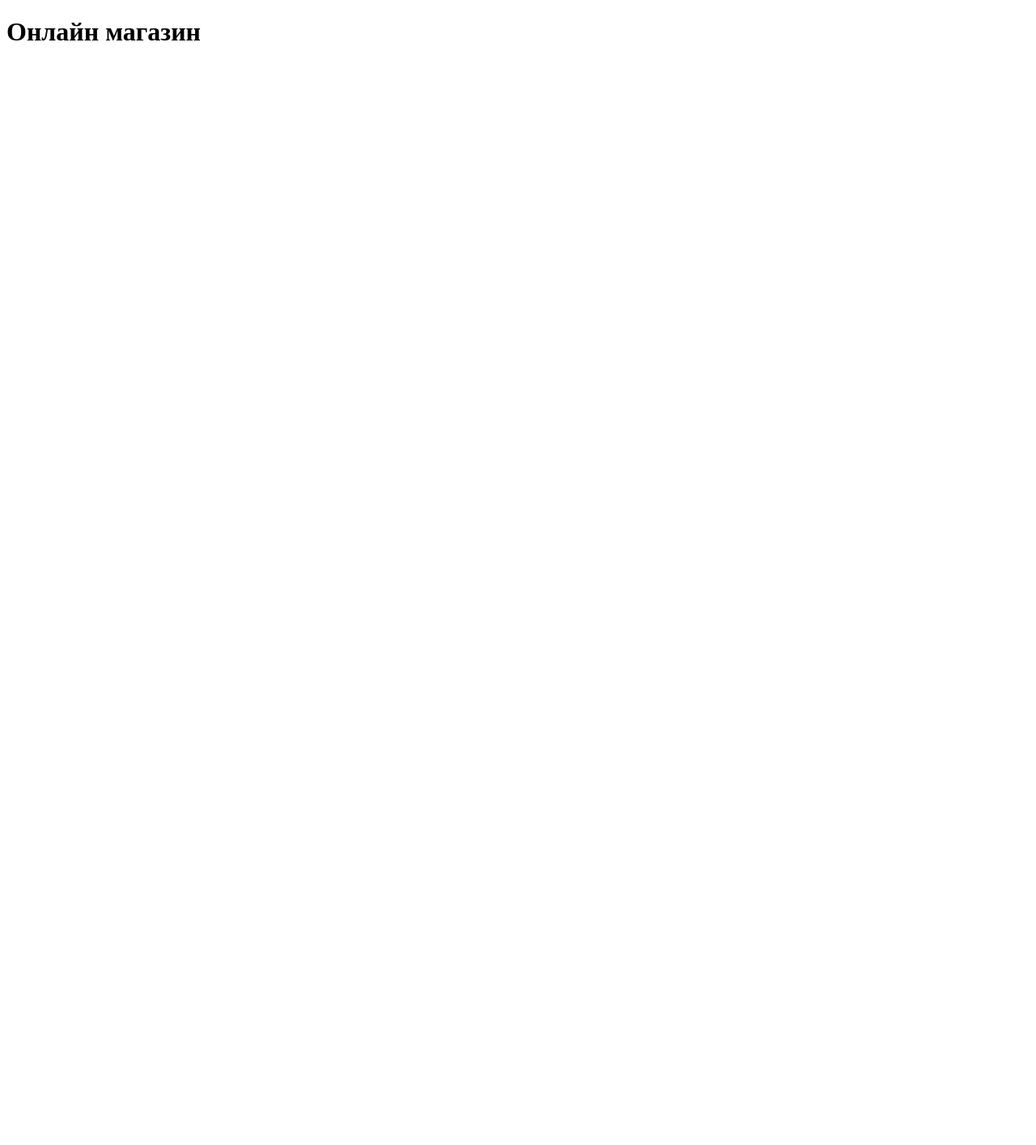
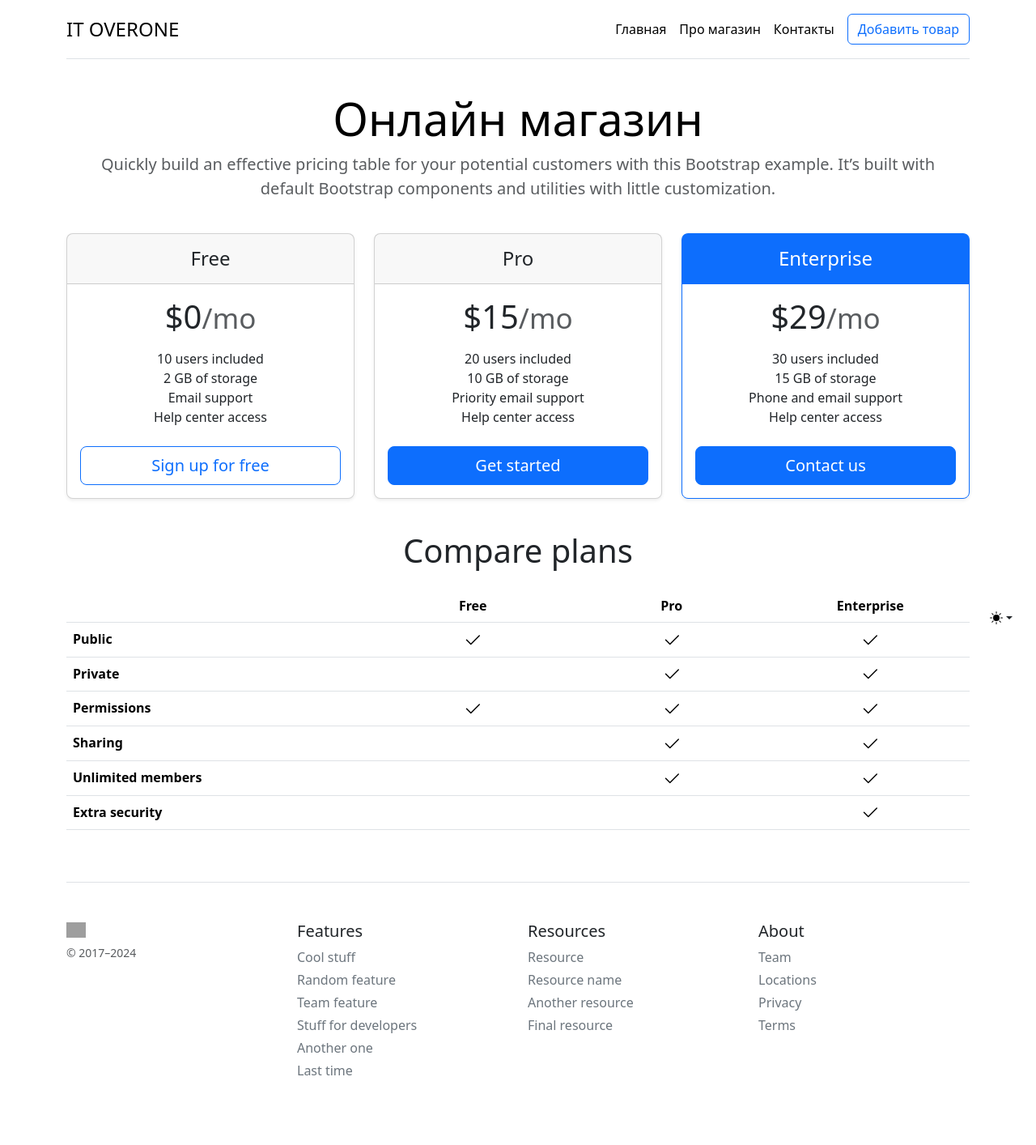
Before and after one commit to TatOver/Shoponline, a Flask app: page / in a window 1280 px wide. Before the commit the page is almost empty. Shown: the whole page at 81% size. Before the commit the page ends 50 px from the top, so only its background shows below. Run offline with Flask 3, Linux system fonts and the light colour scheme; lists and menus that the app fills with data are empty; some libraries are stand-ins or nearby versions; grey boxes are pictures that could not be loaded.

Commit message:
styles bootstrap

```diff
--- a/app.py
+++ b/app.py
@@ -1,6 +1,8 @@
 from flask import Flask, render_template
+from flask_sqlalchemy import SQLAlchemy
 
 app = Flask(__name__)
+app.config['SQLALCHEMY_DATABASE_URI'] = 'sqlite:///shop.db'
 
 @app.route('/')
 def index():
--- /dev/null
+++ b/templates/base.html
@@ -0,0 +1,125 @@
+<!DOCTYPE html>
+<html lang="ru">
+<head>
+    <meta charset="UTF-8">
+    <link rel="stylesheet" href="https://cdn.jsdelivr.net/npm/bootstrap@5.3.2/dist/css/bootstrap.min.css">
+
+    {% block title %}{% endblock %}
+</head>
+<body>
+    <svg xmlns="http://www.w3.org/2000/svg" class="d-none">
+      <symbol id="check2" viewBox="0 0 16 16">
+        <path d="M13.854 3.646a.5.5 0 0 1 0 .708l-7 7a.5.5 0 0 1-.708 0l-3.5-3.5a.5.5 0 1 1 .708-.708L6.5 10.293l6.646-6.647a.5.5 0 0 1 .708 0z"></path>
+      </symbol>
+      <symbol id="circle-half" viewBox="0 0 16 16">
+        <path d="M8 15A7 7 0 1 0 8 1v14zm0 1A8 8 0 1 1 8 0a8 8 0 0 1 0 16z"></path>
+      </symbol>
+      <symbol id="moon-stars-fill" viewBox="0 0 16 16">
+        <path d="M6 .278a.768.768 0 0 1 .08.858 7.208 7.208 0 0 0-.878 3.46c0 4.021 3.278 7.277 7.318 7.277.527 0 1.04-.055 1.533-.16a.787.787 0 0 1 .81.316.733.733 0 0 1-.031.893A8.349 8.349 0 0 1 8.344 16C3.734 16 0 12.286 0 7.71 0 4.266 2.114 1.312 5.124.06A.752.752 0 0 1 6 .278z"></path>
+        <path d="M10.794 3.148a.217.217 0 0 1 .412 0l.387 1.162c.173.518.579.924 1.097 1.097l1.162.387a.217.217 0 0 1 0 .412l-1.162.387a1.734 1.734 0 0 0-1.097 1.097l-.387 1.162a.217.217 0 0 1-.412 0l-.387-1.162A1.734 1.734 0 0 0 9.31 6.593l-1.162-.387a.217.217 0 0 1 0-.412l1.162-.387a1.734 1.734 0 0 0 1.097-1.097l.387-1.162zM13.863.099a.145.145 0 0 1 .274 0l.258.774c.115.346.386.617.732.732l.774.258a.145.145 0 0 1 0 .274l-.774.258a1.156 1.156 0 0 0-.732.732l-.258.774a.145.145 0 0 1-.274 0l-.258-.774a1.156 1.156 0 0 0-.732-.732l-.774-.258a.145.145 0 0 1 0-.274l.774-.258c.346-.115.617-.386.732-.732L13.863.1z"></path>
+      </symbol>
+      <symbol id="sun-fill" viewBox="0 0 16 16">
+        <path d="M8 12a4 4 0 1 0 0-8 4 4 0 0 0 0 8zM8 0a.5.5 0 0 1 .5.5v2a.5.5 0 0 1-1 0v-2A.5.5 0 0 1 8 0zm0 13a.5.5 0 0 1 .5.5v2a.5.5 0 0 1-1 0v-2A.5.5 0 0 1 8 13zm8-5a.5.5 0 0 1-.5.5h-2a.5.5 0 0 1 0-1h2a.5.5 0 0 1 .5.5zM3 8a.5.5 0 0 1-.5.5h-2a.5.5 0 0 1 0-1h2A.5.5 0 0 1 3 8zm10.657-5.657a.5.5 0 0 1 0 .707l-1.414 1.415a.5.5 0 1 1-.707-.708l1.414-1.414a.5.5 0 0 1 .707 0zm-9.193 9.193a.5.5 0 0 1 0 .707L3.05 13.657a.5.5 0 0 1-.707-.707l1.414-1.414a.5.5 0 0 1 .707 0zm9.193 2.121a.5.5 0 0 1-.707 0l-1.414-1.414a.5.5 0 0 1 .707-.707l1.414 1.414a.5.5 0 0 1 0 .707zM4.464 4.465a.5.5 0 0 1-.707 0L2.343 3.05a.5.5 0 1 1 .707-.707l1.414 1.414a.5.5 0 0 1 0 .708z"></path>
+      </symbol>
+    </svg>
+
+    <div class="dropdown position-fixed bottom-0 end-0 mb-3 me-3 bd-mode-toggle">
+      <button class="btn btn-bd-primary py-2 dropdown-toggle d-flex align-items-center" id="bd-theme" type="button" aria-expanded="false" data-bs-toggle="dropdown" aria-label="Toggle theme (light)">
+        <svg class="bi my-1 theme-icon-active" width="1em" height="1em"><use href="#sun-fill"></use></svg>
+        <span class="visually-hidden" id="bd-theme-text">Toggle theme</span>
+      </button>
+      <ul class="dropdown-menu dropdown-menu-end shadow" aria-labelledby="bd-theme-text">
+        <li>
+          <button type="button" class="dropdown-item d-flex align-items-center active" data-bs-theme-value="light" aria-pressed="true">
+            <svg class="bi me-2 opacity-50" width="1em" height="1em"><use href="#sun-fill"></use></svg>
+            Light
+            <svg class="bi ms-auto d-none" width="1em" height="1em"><use href="#check2"></use></svg>
+          </button>
+        </li>
+        <li>
+          <button type="button" class="dropdown-item d-flex align-items-center" data-bs-theme-value="dark" aria-pressed="false">
+            <svg class="bi me-2 opacity-50" width="1em" height="1em"><use href="#moon-stars-fill"></use></svg>
+            Dark
+            <svg class="bi ms-auto d-none" width="1em" height="1em"><use href="#check2"></use></svg>
+          </button>
+        </li>
+        <li>
+          <button type="button" class="dropdown-item d-flex align-items-center" data-bs-theme-value="auto" aria-pressed="false">
+            <svg class="bi me-2 opacity-50" width="1em" height="1em"><use href="#circle-half"></use></svg>
+            Auto
+            <svg class="bi ms-auto d-none" width="1em" height="1em"><use href="#check2"></use></svg>
+          </button>
+        </li>
+      </ul>
+    </div>
+
+
+<svg xmlns="http://www.w3.org/2000/svg" class="d-none">
+  <symbol id="check" viewBox="0 0 16 16">
+    <title>Check</title>
+    <path d="M13.854 3.646a.5.5 0 0 1 0 .708l-7 7a.5.5 0 0 1-.708 0l-3.5-3.5a.5.5 0 1 1 .708-.708L6.5 10.293l6.646-6.647a.5.5 0 0 1 .708 0z"></path>
+  </symbol>
+</svg>
+
+<div class="container py-3">
+  <header>
+    <div class="d-flex flex-column flex-md-row align-items-center pb-3 mb-4 border-bottom">
+      <a href="/" class="d-flex align-items-center link-body-emphasis text-decoration-none">
+        <span class="fs-4">IT OVERONE</span>
+      </a>
+
+      <nav class="d-inline-flex mt-2 mt-md-0 ms-md-auto">
+        <a class="me-3 py-2 link-body-emphasis text-decoration-none" href="/">Главная</a>
+        <a class="me-3 py-2 link-body-emphasis text-decoration-none" href="/about">Про магазин</a>
+        <a class="me-3 py-2 link-body-emphasis text-decoration-none" href="/contacts">Контакты</a>
+      </nav>
+      <a class="btn btn-outline-primary" href="/create">Добавить товар</a>
+    </div>
+
+      {% block body %} {% endblock %}
+
+
+  <footer class="pt-4 my-md-5 pt-md-5 border-top">
+    <div class="row">
+      <div class="col-12 col-md">
+        <img class="mb-2" src="/docs/5.3/assets/brand/bootstrap-logo.svg" alt="" width="24" height="19">
+        <small class="d-block mb-3 text-body-secondary">© 2017–2024</small>
+      </div>
+      <div class="col-6 col-md">
+        <h5>Features</h5>
+        <ul class="list-unstyled text-small">
+          <li class="mb-1"><a class="link-secondary text-decoration-none" href="#">Cool stuff</a></li>
+          <li class="mb-1"><a class="link-secondary text-decoration-none" href="#">Random feature</a></li>
+          <li class="mb-1"><a class="link-secondary text-decoration-none" href="#">Team feature</a></li>
+          <li class="mb-1"><a class="link-secondary text-decoration-none" href="#">Stuff for developers</a></li>
+          <li class="mb-1"><a class="link-secondary text-decoration-none" href="#">Another one</a></li>
+          <li class="mb-1"><a class="link-secondary text-decoration-none" href="#">Last time</a></li>
+        </ul>
+      </div>
+      <div class="col-6 col-md">
+        <h5>Resources</h5>
+        <ul class="list-unstyled text-small">
+          <li class="mb-1"><a class="link-secondary text-decoration-none" href="#">Resource</a></li>
+          <li class="mb-1"><a class="link-secondary text-decoration-none" href="#">Resource name</a></li>
+          <li class="mb-1"><a class="link-secondary text-decoration-none" href="#">Another resource</a></li>
+          <li class="mb-1"><a class="link-secondary text-decoration-none" href="#">Final resource</a></li>
+        </ul>
+      </div>
+      <div class="col-6 col-md">
+        <h5>About</h5>
+        <ul class="list-unstyled text-small">
+          <li class="mb-1"><a class="link-secondary text-decoration-none" href="#">Team</a></li>
+          <li class="mb-1"><a class="link-secondary text-decoration-none" href="#">Locations</a></li>
+          <li class="mb-1"><a class="link-secondary text-decoration-none" href="#">Privacy</a></li>
+          <li class="mb-1"><a class="link-secondary text-decoration-none" href="#">Terms</a></li>
+        </ul>
+      </div>
+    </div>
+  </footer>
+</div>
+<script src="/docs/5.3/dist/js/bootstrap.bundle.min.js" integrity="sha384-YvpcrYf0tY3lHB60NNkmXc5s9fDVZLESaAA55NDzOxhy9GkcIdslK1eN7N6jIeHz" crossorigin="anonymous"></script>
+
+
+
+</body>
+</html>
--- a/templates/index.html
+++ b/templates/index.html
@@ -1,10 +1,126 @@
-<!DOCTYPE html>
-<html lang="en">
-<head>
-    <meta charset="UTF-8">
+{% extends 'base.html' %}
+
+{% block title %}
     <title>Онлайн магазин</title>
-</head>
-<body>
-    <h1>Онлайн магазин</h1>
-</body>
-</html>
+{% endblock %}
+
+
+{% block body %}
+    <div class="pricing-header p-3 pb-md-4 mx-auto text-center">
+        <h1 class="display-4 fw-normal text-body-emphasis">Онлайн магазин</h1>
+        <p class="fs-5 text-body-secondary">Quickly build an effective pricing table for your potential customers with this Bootstrap example. It’s built with default Bootstrap components and utilities with little customization.</p>
+    </div>
+</header>
+
+<main>
+    <div class="row row-cols-1 row-cols-md-3 mb-3 text-center">
+      <div class="col">
+        <div class="card mb-4 rounded-3 shadow-sm">
+          <div class="card-header py-3">
+            <h4 class="my-0 fw-normal">Free</h4>
+          </div>
+          <div class="card-body">
+            <h1 class="card-title pricing-card-title">$0<small class="text-body-secondary fw-light">/mo</small></h1>
+            <ul class="list-unstyled mt-3 mb-4">
+              <li>10 users included</li>
+              <li>2 GB of storage</li>
+              <li>Email support</li>
+              <li>Help center access</li>
+            </ul>
+            <button type="button" class="w-100 btn btn-lg btn-outline-primary">Sign up for free</button>
+          </div>
+        </div>
+      </div>
+      <div class="col">
+        <div class="card mb-4 rounded-3 shadow-sm">
+          <div class="card-header py-3">
+            <h4 class="my-0 fw-normal">Pro</h4>
+          </div>
+          <div class="card-body">
+            <h1 class="card-title pricing-card-title">$15<small class="text-body-secondary fw-light">/mo</small></h1>
+            <ul class="list-unstyled mt-3 mb-4">
+              <li>20 users included</li>
+              <li>10 GB of storage</li>
+              <li>Priority email support</li>
+              <li>Help center access</li>
+            </ul>
+            <button type="button" class="w-100 btn btn-lg btn-primary">Get started</button>
+          </div>
+        </div>
+      </div>
+      <div class="col">
+        <div class="card mb-4 rounded-3 shadow-sm border-primary">
+          <div class="card-header py-3 text-bg-primary border-primary">
+            <h4 class="my-0 fw-normal">Enterprise</h4>
+          </div>
+          <div class="card-body">
+            <h1 class="card-title pricing-card-title">$29<small class="text-body-secondary fw-light">/mo</small></h1>
+            <ul class="list-unstyled mt-3 mb-4">
+              <li>30 users included</li>
+              <li>15 GB of storage</li>
+              <li>Phone and email support</li>
+              <li>Help center access</li>
+            </ul>
+            <button type="button" class="w-100 btn btn-lg btn-primary">Contact us</button>
+          </div>
+        </div>
+      </div>
+    </div>
+
+    <h2 class="display-6 text-center mb-4">Compare plans</h2>
+
+    <div class="table-responsive">
+      <table class="table text-center">
+        <thead>
+          <tr>
+            <th style="width: 34%;"></th>
+            <th style="width: 22%;">Free</th>
+            <th style="width: 22%;">Pro</th>
+            <th style="width: 22%;">Enterprise</th>
+          </tr>
+        </thead>
+        <tbody>
+          <tr>
+            <th scope="row" class="text-start">Public</th>
+            <td><svg class="bi" width="24" height="24"><use xlink:href="#check"></use></svg></td>
+            <td><svg class="bi" width="24" height="24"><use xlink:href="#check"></use></svg></td>
+            <td><svg class="bi" width="24" height="24"><use xlink:href="#check"></use></svg></td>
+          </tr>
+          <tr>
+            <th scope="row" class="text-start">Private</th>
+            <td></td>
+            <td><svg class="bi" width="24" height="24"><use xlink:href="#check"></use></svg></td>
+            <td><svg class="bi" width="24" height="24"><use xlink:href="#check"></use></svg></td>
+          </tr>
+        </tbody>
+
+        <tbody>
+          <tr>
+            <th scope="row" class="text-start">Permissions</th>
+            <td><svg class="bi" width="24" height="24"><use xlink:href="#check"></use></svg></td>
+            <td><svg class="bi" width="24" height="24"><use xlink:href="#check"></use></svg></td>
+            <td><svg class="bi" width="24" height="24"><use xlink:href="#check"></use></svg></td>
+          </tr>
+          <tr>
+            <th scope="row" class="text-start">Sharing</th>
+            <td></td>
+            <td><svg class="bi" width="24" height="24"><use xlink:href="#check"></use></svg></td>
+            <td><svg class="bi" width="24" height="24"><use xlink:href="#check"></use></svg></td>
+          </tr>
+          <tr>
+            <th scope="row" class="text-start">Unlimited members</th>
+            <td></td>
+            <td><svg class="bi" width="24" height="24"><use xlink:href="#check"></use></svg></td>
+            <td><svg class="bi" width="24" height="24"><use xlink:href="#check"></use></svg></td>
+          </tr>
+          <tr>
+            <th scope="row" class="text-start">Extra security</th>
+            <td></td>
+            <td></td>
+            <td><svg class="bi" width="24" height="24"><use xlink:href="#check"></use></svg></td>
+          </tr>
+        </tbody>
+      </table>
+    </div>
+  </main>
+{% endblock %}
```
Also changed, not shown: templates/about.html (+13 -9 lines), templates/contacts.html (+8 -8 lines).
